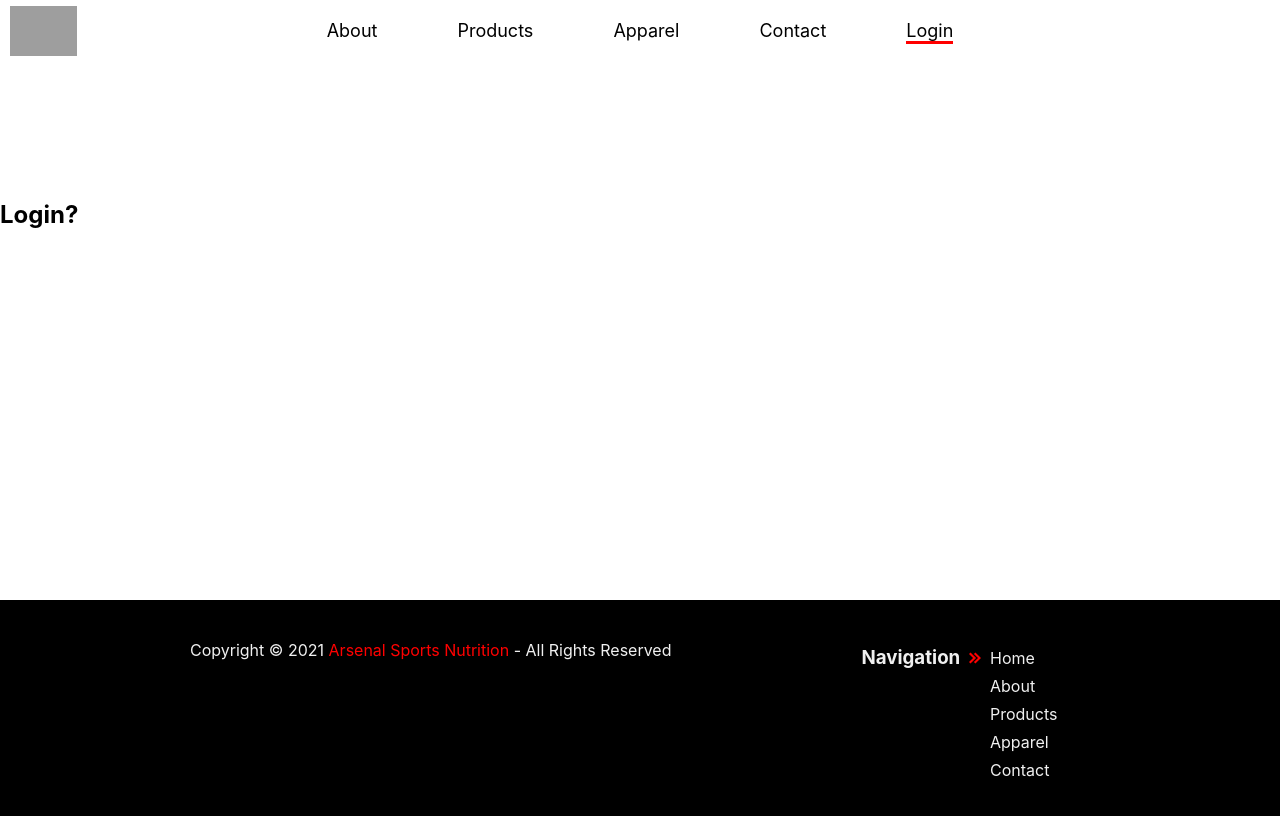
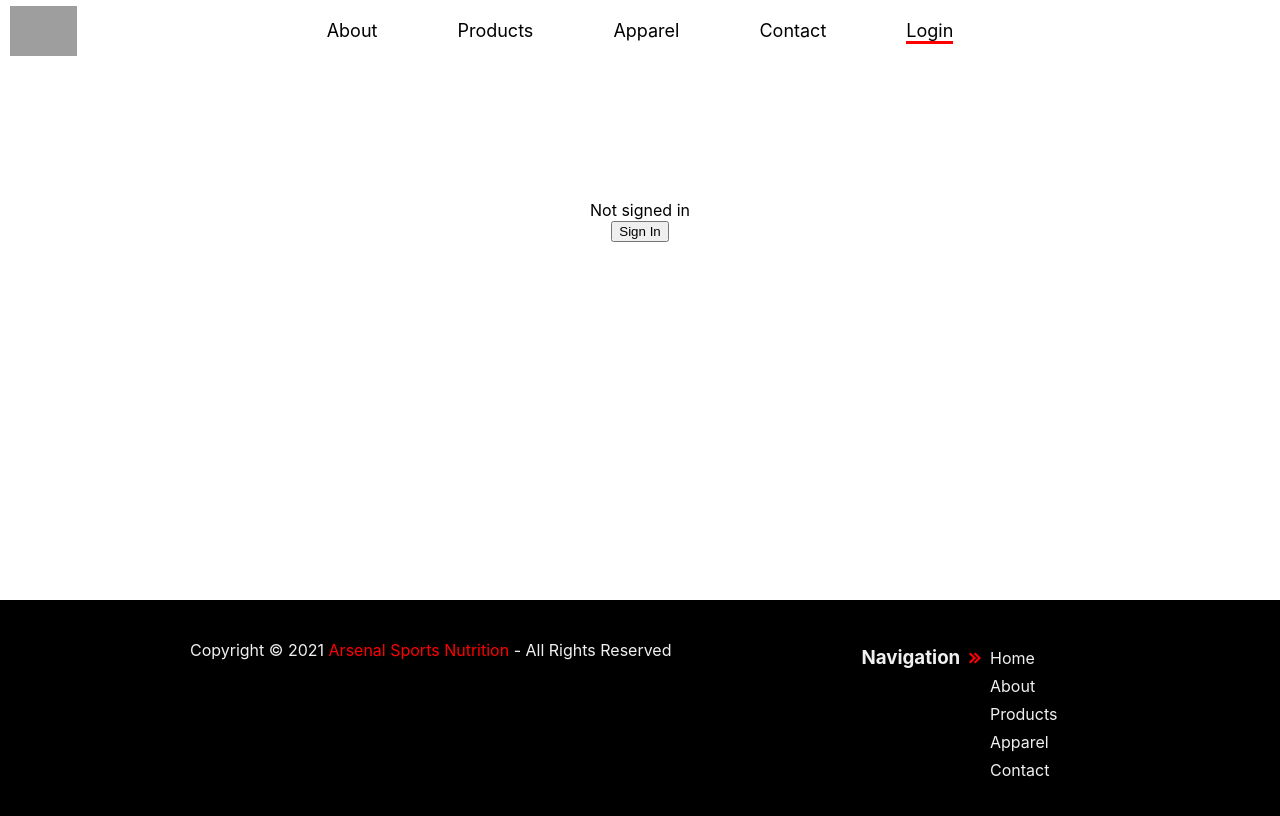
Before and after one commit to ProfessorPenney/ASN, a Next.js app: page /login in a window 1280 px wide. Shown: the top 816 px of the page. Built offline with nearby package versions, Linux system fonts and the light colour scheme; no server answers; grey boxes are pictures that could not be loaded.

Commit message:
login page

```diff
--- a/pages/_app.js
+++ b/pages/_app.js
@@ -1,12 +1,17 @@
+import { Provider } from 'next-auth/client'
+
 import Footer from '../Components/Footer'
 import Meta from '../Components/Meta'
+
 import '../styles/globals.scss'
 
 function MyApp({ Component, pageProps }) {
    return (
       <>
          <Meta />
-         <Component {...pageProps} />
+         <Provider session={pageProps.session}>
+            <Component {...pageProps} />
+         </Provider>
          <Footer />
       </>
    )
--- a/pages/login.jsx
+++ b/pages/login.jsx
@@ -1,12 +1,29 @@
+import React from 'react'
+import { signIn, signOut, useSession } from 'next-auth/client'
+
 import Nav from '../Components/NavBar'
 
 import loginStyles from './login.module.scss'
 
 const Login = () => {
+   const [session, loading] = useSession()
+
    return (
       <div className={loginStyles.login}>
          <Nav page='login' />
-         <h2>Login?</h2>
+         {!session && (
+            <>
+               Not signed in <br />
+               <button onClick={() => signIn()}>Sign In</button>
+            </>
+         )}
+         {session && (
+            <>
+               Signed in {session.user.email} <br />
+               <div>Now you can access our super secret pages</div>
+               <button onClick={() => signOut()}>Sign Out</button>
+            </>
+         )}
       </div>
    )
 }
--- a/pages/login.module.scss
+++ b/pages/login.module.scss
@@ -1,4 +1,5 @@
 .login {
    min-height: 100vh;
    padding-top: 200px;
+   text-align: center;
 }
```
Also changed, not shown: api/auth/[...nextauth].js (deleted, +0 -15 lines), 1 other file (tests, documents, lock files or other folders).
